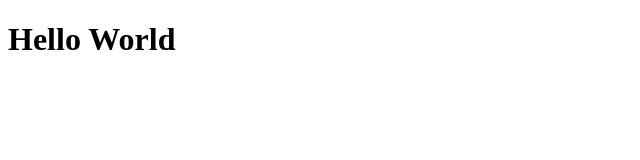
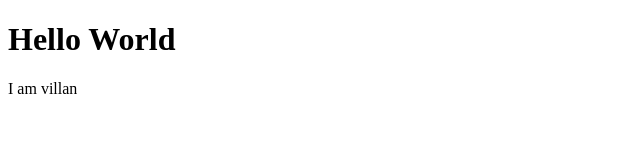
Before and after one commit to AlaminHossain01052000/hello-world, a plain HTML site: page index.html in a window 1280 px wide. Shown: the full height of the page, 0-640 px from the left. Drawn offline with Linux system fonts and the light colour scheme.

Commit message:
css changed

```diff
--- a/index.html
+++ b/index.html
@@ -8,5 +8,6 @@
 </head>
 <body>
     <h1>Hello World</h1>
+    <p>I am villan</p>
 </body>
 </html>
--- a/style.css
+++ b/style.css
@@ -0,0 +1,4 @@
+p{
+    font-size:100px;
+    color:red;
+}
```
